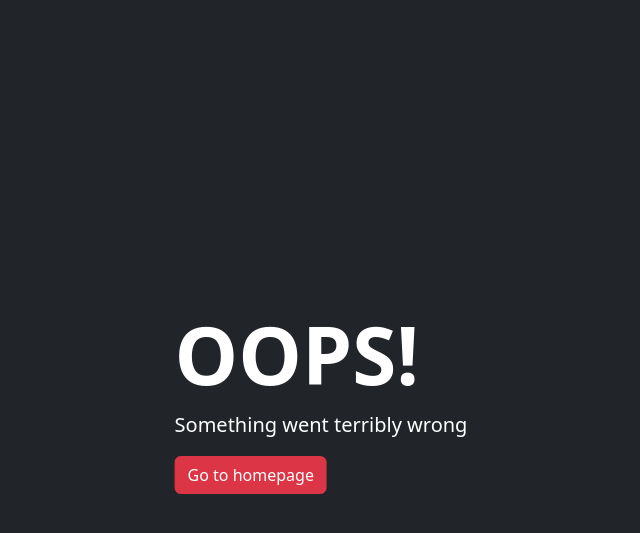
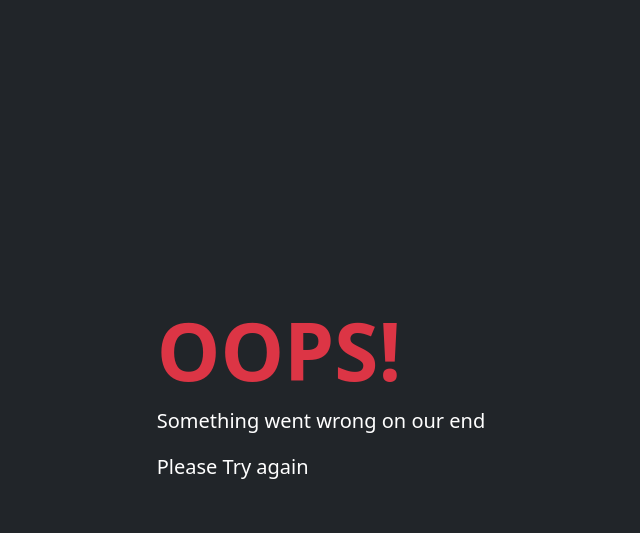
Before and after one commit to Osigelialex/MovieMatch, a Flask app: template templates/error.html in a window 1280 px wide. Shown: the top 533 px of the page, without its empty margins (319-959 px from the left). Run offline with Flask 3, Linux system fonts and the light colour scheme; the template is opened without the code that fills it, so the values that code supplies are empty.

Commit message:
added error handler

```diff
--- a/app.py
+++ b/app.py
@@ -219,8 +219,8 @@ def preference():
     return render_template('preference.html',form=form)
 
 @app.errorhandler(500)
-def handle_error():
-    return render_template('error.html')
+def internal_server_error(error):
+    return render_template('error.html'), 500
 
 @app.route('/logout')
 def logout():
--- a/templates/error.html
+++ b/templates/error.html
@@ -8,9 +8,9 @@
 </head>
 <body class="p-3 mb-2 bg-dark text-white">
   <main class="position-absolute top-50 start-50 translate-middle">
-  <h1 class="display-1 fw-bold">OOPS!</h1>
-  <p class="lead">Something went terribly wrong</p>
-  <a href="{{ url_for('home')}}"><button class="btn btn-danger">Go to homepage</button></a>
+  <h1 class="display-1 fw-bold text-danger">OOPS!</h1>
+  <p class="lead">Something went wrong on our end</p>
+  <p class="lead">Please Try again</p>
   </main>
 </body>
 </html>
```
